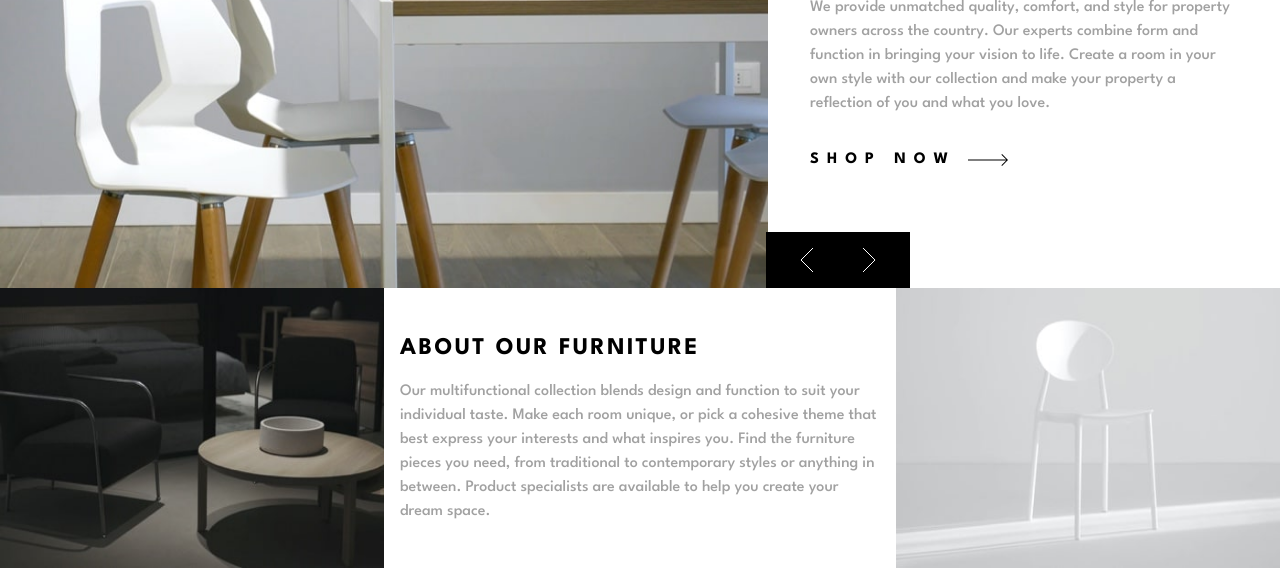
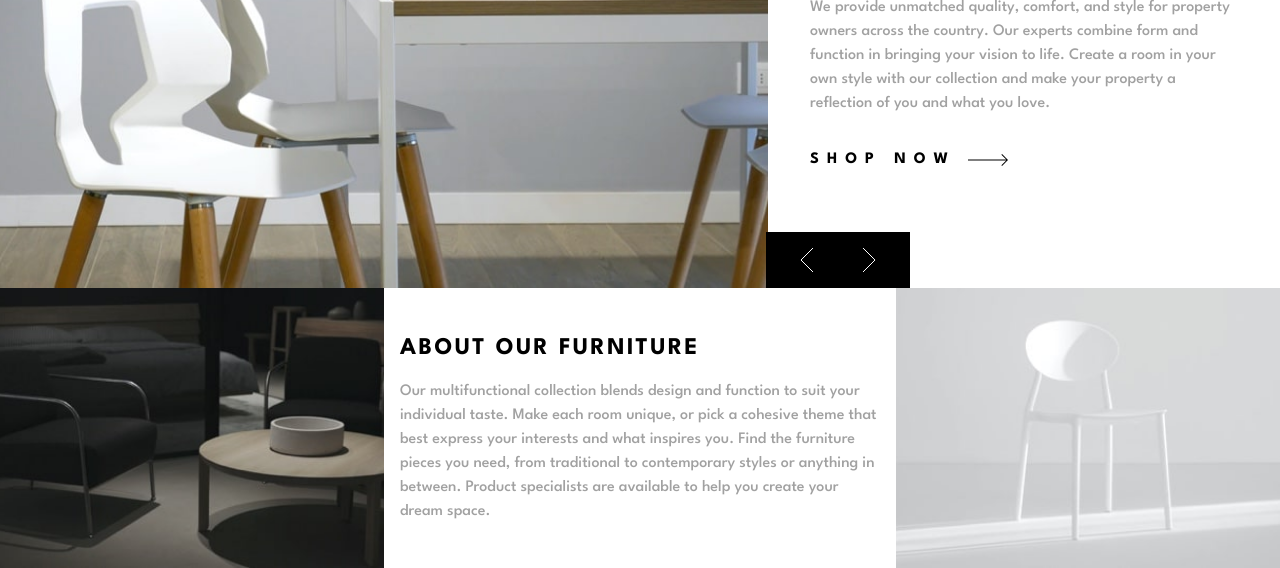
Before and after one commit to nicknjagi/room-homepage, a website: page public/index.html in a window 1280 px wide. Shown: the part 232-800 px from the top of the page. Drawn offline with nearby package versions, Linux system fonts and the light colour scheme.

Commit message:
add object fit property on images

```diff
--- a/src/styles.css
+++ b/src/styles.css
@@ -51,5 +51,5 @@ main > div > div > div > button{
 }
 
 .image {
-  @apply block w-full h-full
+  @apply block w-full h-full object-cover
 }
```
Also changed, not shown: public/styles.css.
